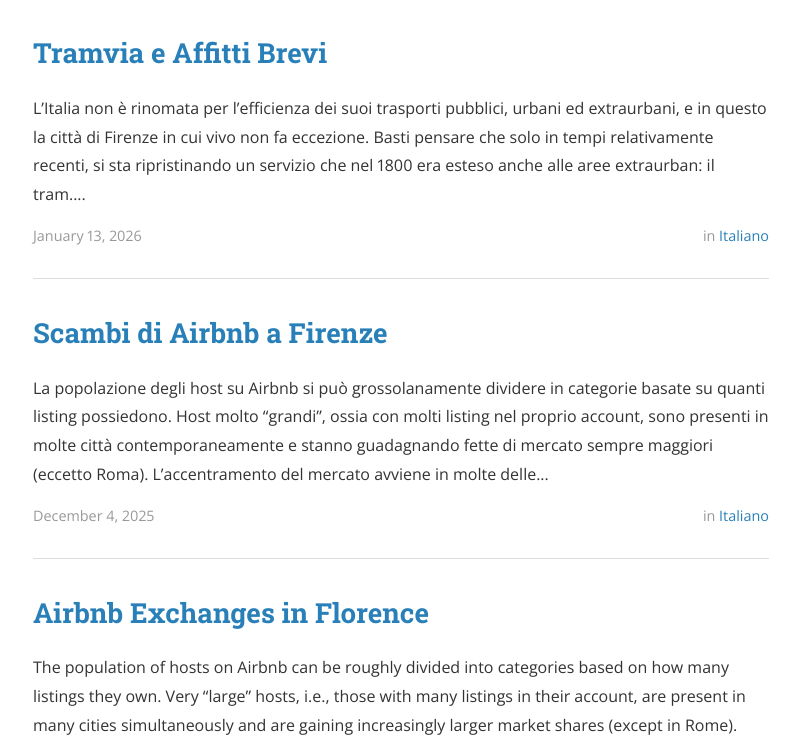
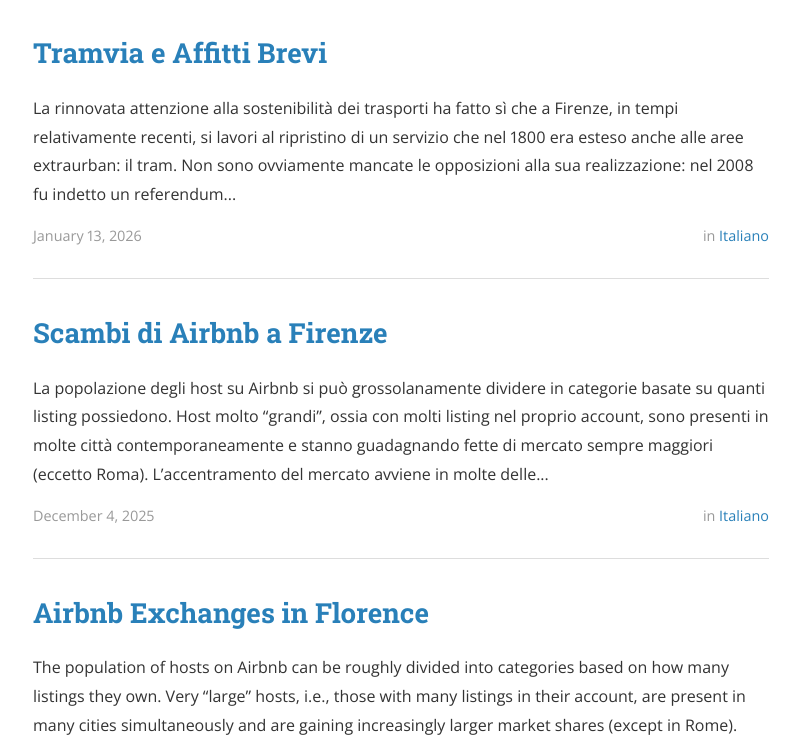
Before and after one commit to bernomone/citybreaking, a Jekyll site: the page built from index.html, in a window 1280 px wide and 900 px high, scrolled down 346 px, cut to the strip 163-900 px from the top of the window. Shown: the whole strip, without its empty margins (239-1039 px from the left). Built offline with Jekyll 4.4.1, drawn with Linux system fonts in a browser that asks for light colours; nearby versions of some CDN libraries; the list of posts is cut into pages by our own code.

Commit message:
remove stereotypical italian cirtique

```diff
--- a/_posts/2026-01-13-tramvia-firenze.md
+++ b/_posts/2026-01-13-tramvia-firenze.md
@@ -8,7 +8,7 @@
 excerpt: Relazione tra la presenza di infrastrutture di trasporto pubblico e nuovi Airbnb
 ---
 
-L'Italia non è rinomata per l'efficienza dei suoi trasporti pubblici, urbani ed extraurbani, e in questo la città di Firenze in cui vivo non fa eccezione. Basti pensare che solo in tempi relativamente recenti, si sta ripristinando [un servizio](https://it.wikipedia.org/wiki/Rete_tranviaria_di_Firenze_(1879-1958)) che nel 1800 era esteso anche alle aree extraurban: il tram.
+La rinnovata attenzione alla sostenibilità dei trasporti ha fatto sì che a Firenze, in tempi relativamente recenti, si lavori al ripristino di [un servizio](https://it.wikipedia.org/wiki/Rete_tranviaria_di_Firenze_(1879-1958)) che nel 1800 era esteso anche alle aree extraurban: il tram.
 
 Non sono ovviamente mancate le opposizioni alla sua realizzazione: nel 2008 fu indetto un [referendum](https://www1.interno.gov.it/mininterno/export/sites/default/it/sezioni/sala_stampa/notizie/enti_locali/0835_2008_02_18_Referendum_tramvia_Firenze.html_40687498.html) per chiedere ai cittadini se fossero favorevoli o contrari alla realizzazione della prima linea di tram in centro e i NO vinsero.
 
```
